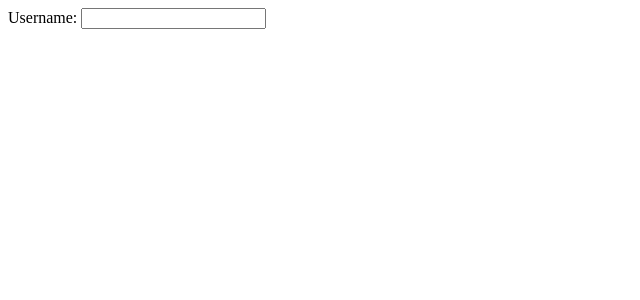
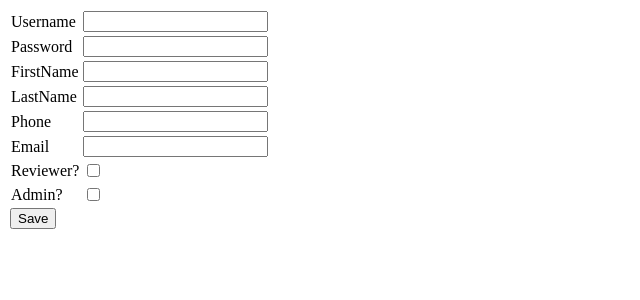
Before and after one commit to chrissc6/prs-client-solution, an Angular app: page /user/create in a window 1280 px wide. Shown: the top 300 px of the page, without its empty margins (0-640 px from the left). Built offline with nearby package versions, Linux system fonts and the light colour scheme.

Commit message:
updated create

```diff
--- a/src/app/user/user-create/user-create.component.html
+++ b/src/app/user/user-create/user-create.component.html
@@ -1,6 +1,41 @@
+
+
 <div>
-  <form>
-    <label>Username: </label>
-    <input type="text">
-  </form>
+  <table>
+    <tr>
+      <td>Username</td>
+      <td><input [(ngModel)]="user.username" class="inputstirng" type="text"></td>
+    </tr>
+    <tr>
+      <td>Password</td>
+      <td><input [(ngModel)]="user.password" class="inputstirng" type="password"></td>
+    </tr>
+    <tr>
+      <td>FirstName</td>
+      <td><input [(ngModel)]="user.firstname" class="inputstirng" type="text"></td>
+    </tr>
+    <tr>
+      <td>LastName</td>
+      <td><input [(ngModel)]="user.lastname" class="inputstirng" type="text"></td>
+    </tr>
+    <tr>
+      <td>Phone</td>
+      <td><input [(ngModel)]="user.phone" class="inputstirng" type="text"></td>
+    </tr>
+    <tr>
+      <td>Email</td>
+      <td><input [(ngModel)]="user.email" class="inputstirng" type="email"></td>
+    </tr>
+    <tr>
+      <td>Reviewer?</td>
+      <td><input [(ngModel)]="user.isReviewer" class="inputstirng" type="checkbox"></td>
+    </tr>
+    <tr>
+      <td>Admin?</td>
+      <td><input [(ngModel)]="user.isAdmin" class="inputstirng" type="checkbox"></td>
+    </tr>
+    <tr>
+      <button (click)="save()" class="btn btn-success">Save</button>
+    </tr>
+  </table>
 </div>
--- a/src/app/user/user-create/user-create.component.ts
+++ b/src/app/user/user-create/user-create.component.ts
@@ -1,4 +1,8 @@
 import { Component, OnInit } from '@angular/core';
+
+import{Router} from '@angular/router';
+import {UserService} from '../user.service';
+import {User} from '../user.class';
 
 @Component({
   selector: 'app-user-create',
@@ -7,7 +11,23 @@ import { Component, OnInit } from '@angular/core';
 })
 export class UserCreateComponent implements OnInit {
 
-  constructor() { }
+  user: User = new User("", "", "", "", "", "");
+
+  save():void{
+    this.userscvr.create(this.user)
+    .subscribe(
+      respond => { //success
+        console.log(respond);
+        this.router.navigateByUrl('/user/list');
+      },
+      err =>{ //error
+        console.error(err);
+      }
+    );
+  }
+
+  constructor(private userscvr: UserService,
+    private router: Router) { }
 
   ngOnInit() {
   }
--- a/src/app/user/user.class.ts
+++ b/src/app/user/user.class.ts
@@ -11,7 +11,7 @@ export class User {
     isAdmin: boolean;
     active: boolean;
 
-    constructor(id:number, un:string, pw:string, fn:string, ln:string,
+    constructor(un:string, pw:string, fn:string, ln:string,
         pn:string, em:string, ir:boolean=false, ia:boolean=false)
     {
         this.id = 0;
```
